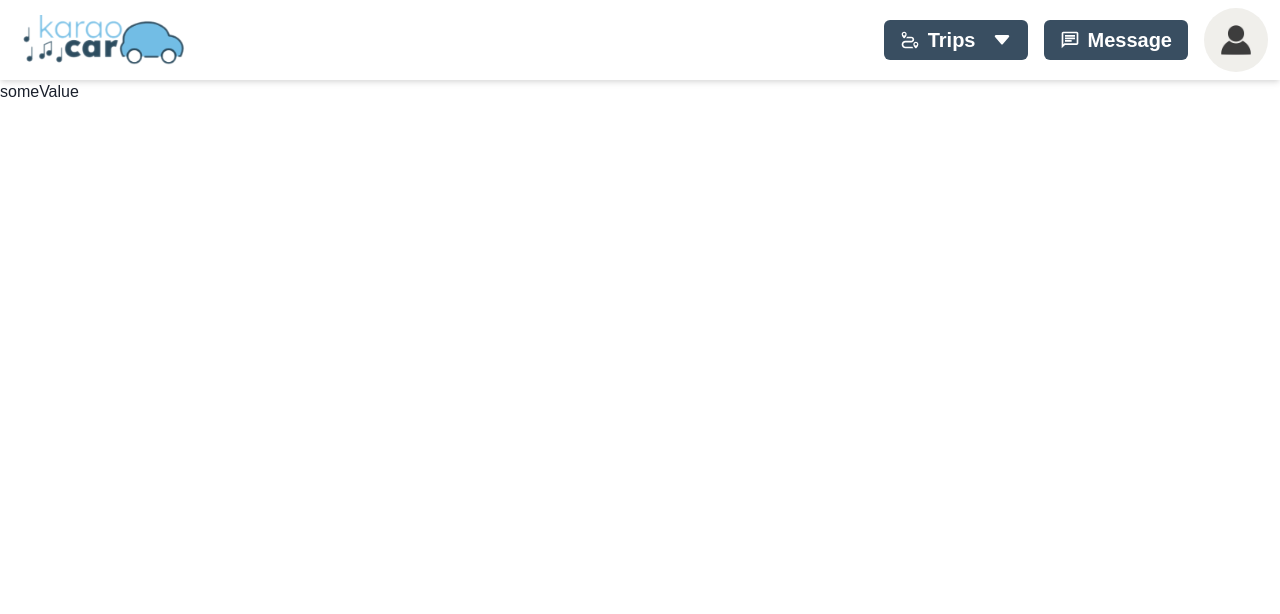
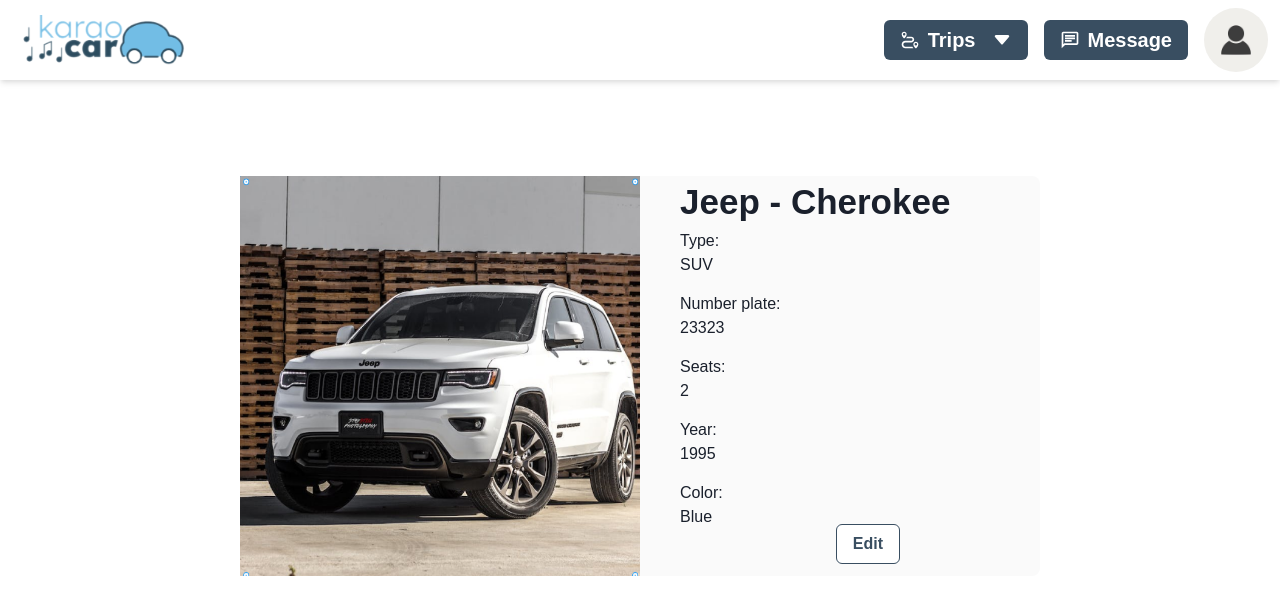
Before and after one commit to WildCodeSchool/2022-09-Orleans-CDA-Projet-KaraoCar, a React (Vite) app in the folder apps/frontend/web/: page / in a window 1280 px wide. Shown: the top 614 px of the page. Built offline with nearby package versions, Linux system fonts and the light colour scheme; no server answers.

Commit message:
feat(frontend) Basic Chakra UI component created for the user to be able to see information on his vehicule with hard code

```diff
--- a/apps/frontend/web/src/App.tsx
+++ b/apps/frontend/web/src/App.tsx
@@ -1,5 +1,6 @@
 import { useEffect, useState } from 'react';
 import { SomeInterface, User } from '@libs/typings';
+import Vehicle from './components/vehicle/Vehicle';
 
 function App() {
   const [someData, setSomeData] = useState<SomeInterface>({
@@ -25,7 +26,7 @@ function App() {
     };
   }, []);
 
-  return <div className="App">{`${someData.someProperty}`}</div>;
+  return <Vehicle/>;
 }
 
 export default App;
--- /dev/null
+++ b/apps/frontend/web/src/components/vehicle/Vehicle.tsx
@@ -0,0 +1,80 @@
+import { useState, useEffect } from 'react';
+import { Flex, Text, Image, Box, Heading, Button } from '@chakra-ui/react';
+
+interface Car {
+  type: string;
+  numberPlate: string;
+  seats: number;
+  year: number;
+  color: string;
+}
+
+const Vehicle: React.FC = () => {
+  const [car, setCar] = useState<Car | null>(null);
+
+  useEffect(() => {
+    async function fetchData() {
+      const response = await fetch('http://example.com/api/cars/123');
+      const data = await response.json();
+      setCar(data);
+    }
+    fetchData();
+  }, []);
+
+  //   return <div>Loading...</div>;
+  // }
+
+  return (
+    <Box
+      display="flex"
+      justifyContent="center"
+      alignItems="center"
+      marginTop={'6rem'}
+    >
+      <Flex alignItems="center">
+        <Image src="/car.png" alt="Car" height={'400px'} width={'400px'} />
+        <Box
+          rounded={'0px 8px 8px 0px'}
+          height={'400px'}
+          width={'400px'}
+          backgroundColor={'#FAFAFA'}
+        >
+          <Box marginLeft={'40px'}>
+            <Text fontWeight="bold" fontSize={'35px'}>
+              Jeep - Cherokee
+            </Text>
+            <Text marginBottom={'15px'}>
+              Type: <br></br>
+              {'SUV'}
+            </Text>
+            <Text marginBottom={'15px'}>
+              Number plate:<br></br> {'23323'}{' '}
+            </Text>
+            <Text marginBottom={'15px'}>
+              Seats: <br></br>
+              {'2'}
+            </Text>
+            <Text marginBottom={'15px'}>
+              Year: <br></br>
+              {'1995'}
+            </Text>
+            <Text marginBottom={'15px'}>
+              Color:<br></br> {'Blue'}
+            </Text>
+            <Box position="absolute" bottom="3" right="380">
+              <Button variant="outline">Edit</Button>
+            </Box>
+          </Box>
+        </Box>
+      </Flex>
+    </Box>
+  );
+};
+
+export default Vehicle;
+
+/*{ <Text fontWeight="bold">{car.type}</Text>
+        <Text>Number plate: {car.numberPlate}</Text>
+        <Text>Seats: {car.seats}</Text>
+        <Text>Year: {car.year}</Text>
+        <Text>Color: {car.color}</Text> }*/
```
Also changed, not shown: apps/frontend/web/public/car.png (added).
